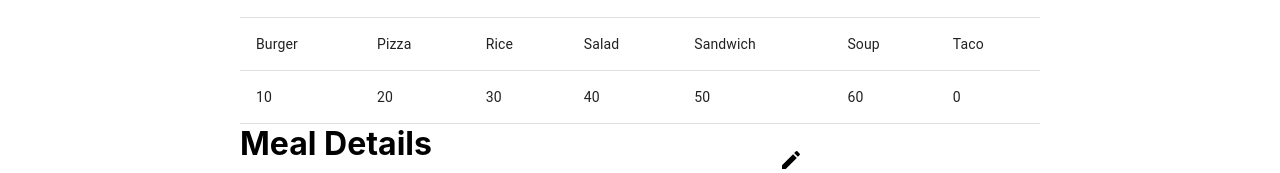
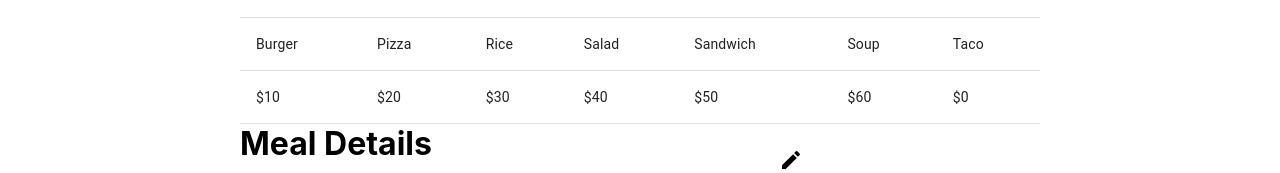
Before and after one commit to awest25/SimplyEBT, a React (Create React App) app: page / in a window 1280 px wide. Shown: the part 326-499 px from the top of the page. Built offline with nearby package versions, Linux system fonts and the light colour scheme; no server answers.

Commit message:
redirection works back and forth

```diff
--- a/src/components/Header.js
+++ b/src/components/Header.js
@@ -88,7 +88,7 @@ function Header() {
               }}
             >
               {pages.map((page) => (
-                <MenuItem key={page} onClick={handleCloseNavMenu}>
+                <MenuItem key={page} onClick={() => console.log("HS:ODKJF:L")}>
                   <Typography textAlign="center">{page}</Typography>
                 </MenuItem>
               ))}
@@ -117,7 +117,7 @@ function Header() {
             {pages.map((page) => (
               <Button
                 key={page}
-                onClick={handleCloseNavMenu}
+                onClick={() => window.location.href = "/"}
                 sx={{ my: 2, color: 'white', display: 'block' }}
               >
                 {page}
--- a/src/components/MealDetails.js
+++ b/src/components/MealDetails.js
@@ -110,7 +110,7 @@ function MealDetails(props) {
 
   return (
     // <Box sx={{border:1}}>
-    <Stack className="Meal-Details-Grid" direction="row" spacing={10} sx={{borderColor:red}}>
+    <Stack className="Meal-Details-Grid" direction="row" spacing={10} sx={{ borderColor: red }}>
 
       <Stack spacing={2}>
         <h1 className="style">Meal Details</h1>
@@ -120,11 +120,10 @@ function MealDetails(props) {
         <p>{mealData[dates[props.selectedDate]].lunch.ingr}</p>
         <h4>Dinner</h4>
         <p>{mealData[dates[props.selectedDate]].dinner.ingr}</p>
+      </Stack>
 
-      </Stack>
       <Box className="Button-Outline">
-
-        <ModeEditOutlineIcon variant="outlined"></ModeEditOutlineIcon>
+        <ModeEditOutlineIcon variant="outlined" onClick={() => window.location.href = "/set-meal-plan"}></ModeEditOutlineIcon>
       </Box>
     </Stack>
     // </Box>
--- a/src/components/Table.js
+++ b/src/components/Table.js
@@ -35,7 +35,7 @@ export default function SimpleTable(props) {
          </TableRow>
       <TableRow>
          {temp_spending.map((spending, index) => {
-            return <TableCell key={index + spending}>{spending}</TableCell>
+            return <TableCell key={index + spending}>{"$"+spending}</TableCell>
          })}
          </TableRow>
       </TableBody>
```
